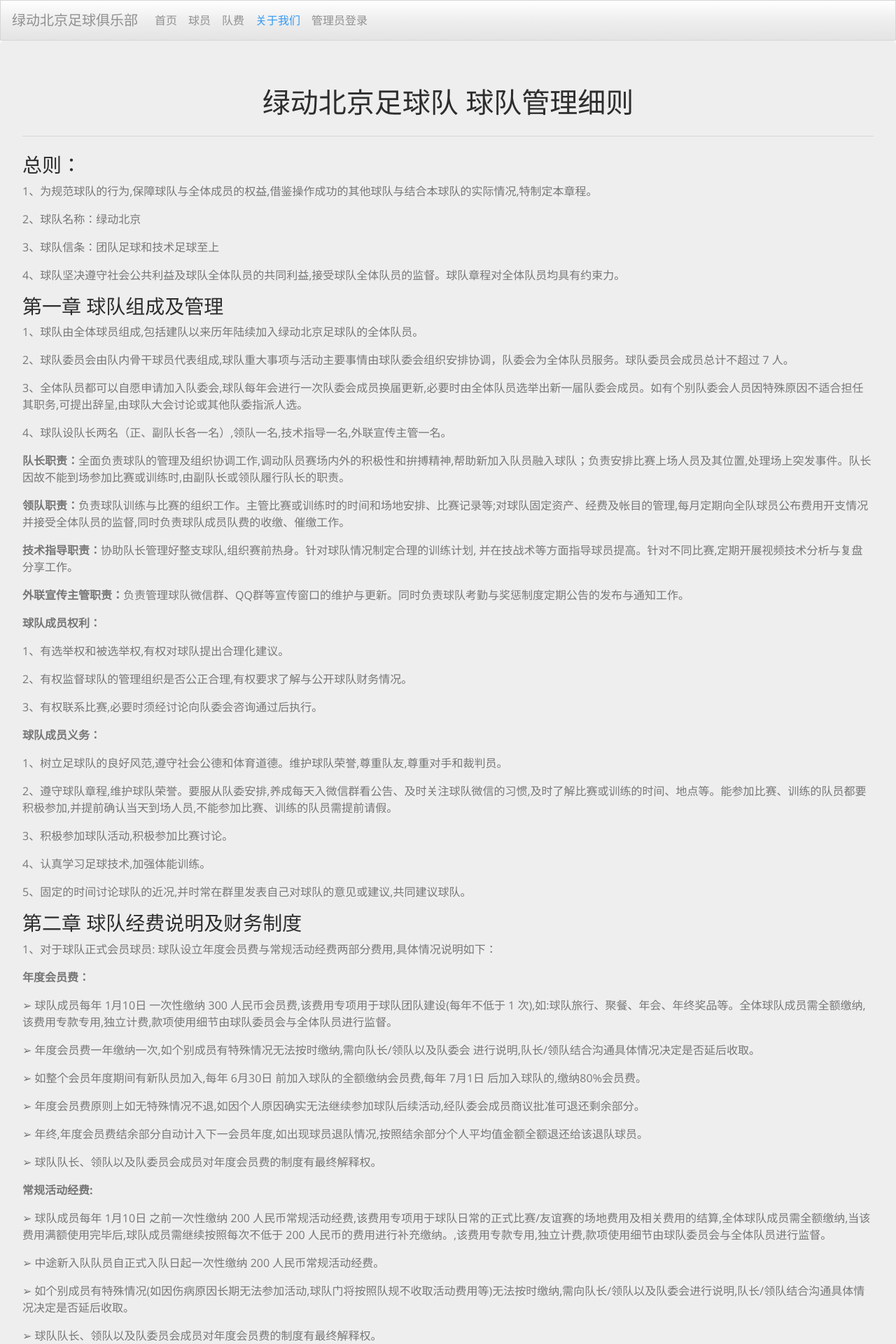
After one commit to cx9s/ldbj, a Flask app: page /about in a window 1280 px wide. The commit adds this page. Shown: the top 1920 px of the page at 70% size. Run offline with Flask 2, Linux system fonts and the light colour scheme; some libraries are stand-ins or nearby versions.

Commit message:
modify nav and about.html

```diff
--- a/script/auth/route_auth.py
+++ b/script/auth/route_auth.py
@@ -32,4 +32,4 @@ def login():
 @login_required
 def logout():
     logout_user()
-    return redirect(url_for('auth.login'))
+    return redirect(url_for('main.index'))
--- a/script/controllers/route.py
+++ b/script/controllers/route.py
@@ -15,6 +15,10 @@ def player():
 def fee():
     return render_template('fee.html')
 
+@main.route('/about')
+def about():
+    return render_template('about.html')
+
 @main.route('/editplayer')
 @login_required
 def editplayer():
--- /dev/null
+++ b/script/templates/about.html
@@ -0,0 +1,104 @@
+{% extends 'base.html' %}
+{% set active_page = 'about' %}
+{% block head %} {% endblock %}
+{% block style %} {% endblock %}
+
+{% block body %}
+    <section class="jumbotron">
+        <h1 class="display-6" style="text-align: center;">绿动北京足球队 球队管理细则</h1>
+        <hr class="my-4">
+        <h3>总则：</h3>
+        <p>1、为规范球队的行为,保障球队与全体成员的权益,借鉴操作成功的其他球队与结合本球队的实际情况,特制定本章程。</p>
+        <p>2、球队名称：绿动北京</p>
+        <p>3、球队信条：团队足球和技术足球至上</p>
+        <p>4、球队坚决遵守社会公共利益及球队全体队员的共同利益,接受球队全体队员的监督。球队章程对全体队员均具有约束力。</p>
+        <h3>第一章 球队组成及管理</h3>
+        <p>1、球队由全体球员组成,包括建队以来历年陆续加入绿动北京足球队的全体队员。</p>
+        <p>2、球队委员会由队内骨干球员代表组成,球队重大事项与活动主要事情由球队委会组织安排协调，队委会为全体队员服务。球队委员会成员总计不超过 7 人。</p>
+        <p>3、全体队员都可以自愿申请加入队委会,球队每年会进行一次队委会成员换届更新,必要时由全体队员选举出新一届队委会成员。如有个别队委会人员因特殊原因不适合担任其职务,可提出辞呈,由球队大会讨论或其他队委指派人选。</p>
+        <p>4、球队设队长两名（正、副队长各一名）,领队一名,技术指导一名,外联宣传主管一名。</p>
+        <p><strong>队长职责：</strong>全面负责球队的管理及组织协调工作,调动队员赛场内外的积极性和拚搏精神,帮助新加入队员融入球队；负责安排比赛上场人员及其位置,处理场上突发事件。队长因故不能到场参加比赛或训练时,由副队长或领队履行队长的职责。</p>
+        <p><strong>领队职责：</strong>负责球队训练与比赛的组织工作。主管比赛或训练时的时间和场地安排、比赛记录等;对球队固定资产、经费及帐目的管理,每月定期向全队球员公布费用开支情况并接受全体队员的监督,同时负责球队成员队费的收缴、催缴工作。</p>
+        <p><strong>技术指导职责：</strong>协助队长管理好整支球队,组织赛前热身。针对球队情况制定合理的训练计划, 并在技战术等方面指导球员提高。针对不同比赛,定期开展视频技术分析与复盘分享工作。</p>
+        <p><strong>外联宣传主管职责：</strong>负责管理球队微信群、QQ群等宣传窗口的维护与更新。同时负责球队考勤与奖惩制度定期公告的发布与通知工作。</p>
+        <p><strong>球队成员权利：</strong></p>
+        <p>1、有选举权和被选举权,有权对球队提出合理化建议。</p>
+        <p>2、有权监督球队的管理组织是否公正合理,有权要求了解与公开球队财务情况。</p>
+        <p>3、有权联系比赛,必要时须经讨论向队委会咨询通过后执行。</p>
+        <p><strong>球队成员义务：</strong></p>
+        <p>1、树立足球队的良好风范,遵守社会公德和体育道德。维护球队荣誉,尊重队友,尊重对手和裁判员。</p>
+        <p>2、遵守球队章程,维护球队荣誉。要服从队委安排,养成每天入微信群看公告、及时关注球队微信的习惯,及时了解比赛或训练的时间、地点等。能参加比赛、训练的队员都要积极参加,并提前确认当天到场人员,不能参加比赛、训练的队员需提前请假。</p>
+        <p>3、积极参加球队活动,积极参加比赛讨论。</p>
+        <p>4、认真学习足球技术,加强体能训练。</p>
+        <p>5、固定的时间讨论球队的近况,并时常在群里发表自己对球队的意见或建议,共同建议球队。</p>
+        <h3>第二章 球队经费说明及财务制度</h3>
+        <p>1、对于球队正式会员球员: 球队设立年度会员费与常规活动经费两部分费用,具体情况说明如下：</p>
+        <p><strong>年度会员费：</strong></p>
+        <p>➢ 球队成员每年 1月10日 一次性缴纳 300 人民币会员费,该费用专项用于球队团队建设(每年不低于 1 次),如:球队旅行、聚餐、年会、年终奖品等。全体球队成员需全额缴纳,该费用专款专用,独立计费,款项使用细节由球队委员会与全体队员进行监督。</p>
+        <p>➢ 年度会员费一年缴纳一次,如个别成员有特殊情况无法按时缴纳,需向队长/领队以及队委会 进行说明,队长/领队结合沟通具体情况决定是否延后收取。</p>
+        <p>➢ 如整个会员年度期间有新队员加入,每年 6月30日 前加入球队的全额缴纳会员费,每年 7月1日 后加入球队的,缴纳80%会员费。</p>
+        <p>➢ 年度会员费原则上如无特殊情况不退,如因个人原因确实无法继续参加球队后续活动,经队委会成员商议批准可退还剩余部分。</p>
+        <p>➢ 年终,年度会员费结余部分自动计入下一会员年度,如出现球员退队情况,按照结余部分个人平均值金额全额退还给该退队球员。</p>
+        <p>➢ 球队队长、领队以及队委员会成员对年度会员费的制度有最终解释权。</p>
+        <p><strong>常规活动经费:</strong></p>
+        <p>➢ 球队成员每年 1月10日 之前一次性缴纳 200 人民币常规活动经费,该费用专项用于球队日常的正式比赛/友谊赛的场地费用及相关费用的结算,全体球队成员需全额缴纳,当该费用满额使用完毕后,球队成员需继续按照每次不低于 200 人民币的费用进行补充缴纳。,该费用专款专用,独立计费,款项使用细节由球队委员会与全体队员进行监督。</p>
+        <p>➢ 中途新入队队员自正式入队日起一次性缴纳 200 人民币常规活动经费。</p>
+        <p>➢ 如个别成员有特殊情况(如因伤病原因长期无法参加活动,球队门将按照队规不收取活动费用等)无法按时缴纳,需向队长/领队以及队委会进行说明,队长/领队结合沟通具体情况决定是否延后收取。</p>
+        <p>➢ 球队队长、领队以及队委员会成员对年度会员费的制度有最终解释权。</p>
+        <p>2、对于球队非正式会员球员:</p>
+        <p>➢ 参加球队比赛或训练,每场均摊费用比正式会员球员多缴 10 元,多缴部分算在本次比赛或训练费用中。</p>
+        <p>➢ 原则上不可以参加球队团建活动。如想参加需经球队委员会批准,但不得参与球队奖项评选以及奖品获得。参与团建活动费用需与正式会员球员均摊。</p>
+        <p>3、财务管理责任制落实到专人(球队领队),任何人不得越权管理财务,同时队委会和队员对财务具有知情和监督权。做到有效监督和账目公开,每周定期制作活动经费明细,清晰记录球队费用支出和收入报表供大家查阅,如有疑问可向队长/领队及队委会提出。账目明细在群里公布,以便让每位队员了解自己缴纳的金额和经费去向情况。</p>
+        <h3>第三章 入队规则</h3>
+        <p>1. 入队规则与要求说明如下:</p>
+        <p>➢ 认可绿动北京足球队球队的管理模式与球队信条,与全体成员有共同价值观。</p>
+        <p>➢ 入队要求人品合格,乐于奉献,有责任感,同时积极参加球队的日常活动。</p>
+        <p>2、入队申请方法：对于想要加入球队的朋友,请与队长、领队或球队委员会联系。申请入队并参加试训的队员,参加至少二次试训(试训前两次免费),能保证出勤率,表现良好,经队委考核通过,方能成为正式队员。</p>
+        <p>3、所有球队正式队员带朋友参赛,则须在比赛前向队长、领队提出申请,队长与领队根据当场比赛的人员情况进行场上安排。</p>
+        <p>4、慎重加入在校生。</p>
+        <h3>第四章 活动办法</h3>
+        <p>1、原则上每周末进行一次比赛或内部训练,每月至少一次周中内部训练。根据实际情况可以适当调整,但应保证每月有 2~3 次比赛或训练。</p>
+        <p>2、球队比赛人员安排,原则是以经常参加活动的正式会员球员优先,再结合比赛位置人员情况决定。其他人不能擅自要求上场,必须统一服从球队安排。</p>
+        <p>3、每次训练和赛前都由教练带领队员做好热身,以免发生不必要的受伤。</p>
+        <p>4、训练态度认真,服从队委的训练安排。</p>
+        <p>5、可适时报名参加市内外的业余足球比赛。</p>
+        <p>6、所有队员必须用踢球者 APP 报名或请假,特殊情况可以跟队长、领队及队委会说明,并报送给考勤记录者。</p>
+        <p>7、组织或参与其他一些有意义的集体活动，以聚会的活动形式,延续足球比赛后的愉悦氛围,达到真正“以球会友”的活动宗旨;主要聚会形式为聚餐、K 歌、看球赛、团体旅游等(费用分摊可参考第二章)。</p>
+        <h3>第五章 考勤管理办法(适用于正式会员球员)</h3>
+        <p>1、比赛活动报名:</p>
+        <p>➢ 每周领队会在球队 APP(踢球者) / 会员QQ群 发布本周比赛正式通知,全体球员要在APP和进行报名,截止日为比赛前一天 23 点以前。不得出现待定情况。三次未反馈球员直接取消会员资格。</p>
+        <p>➢ 比赛当天临时有急事需向队长、领队或技术指导请假并提供凭证(例如车坏路上拖车、修车凭证,看病证明,事发照片等等),如无法提供任何凭证一律视为旷赛处理。</p>
+        <p>2、到场时间与赛前准备:</p>
+        <p>➢ 报名球员在比赛前 30 分钟必须到场 ,由专人带领热身,当天队长安排比赛战术,赛前 20 分钟未到场按迟到办法处理。迟到者当场缴纳 5 元罚款,归入当场比赛费用中进行均摊,如当场拒缴,本着不缴费不上场的准则处理。开赛 30 分钟未到场,按旷赛一场处理。(当天临时有急事和领队或队长请假情况除外)</p>
+        <p>3、比赛中:</p>
+        <p>➢ 队长、领队、技术指导根据报名情况提前安排好比赛阵容,尽量保证全部报名球员上场时间20 分钟以上，不满出场 20 分钟时间的球员不记录比赛费用。非会员球员,队长、领队、技术指导根据当天比赛报名情况酌情安排上场时间。</p>
+
+        <p>4、赛后:</p>
+        <p>➢ 根据报名 APP 核对到场球员,报名未到场并且没有请假球员按旷赛一场处理,并且扣除当天比赛平均费用。</p>
+        <p>5、特殊情况说明:</p>
+        <p>➢ 如比赛活动报名时在 APP 中提前请假,但比赛当天可临时加入活动的队员,由队长、领队、技术指导结合已经安排好的比赛阵容酌情安排出场时间与出场顺序。</p>
+        <p>➢ 比赛当天确实有事情无法保证开场前一定赶到的队员,需在比赛开始前 3 小时和队长、领队、技术指导沟通,结合实际情况记录该队员当日考勤与合理安排出场时间。</p>
+        <h3>第六章 比赛纪律</h3>
+        <p>球队大部分都是年轻的成年人,希望大家首先考虑尊重球队内的其他成员,对自己每一次的言词与行为负责,自我监督。</p>
+        <p>1、队员应无条件参加球队活动。比赛时,队员必须穿着球队统一发放、统一颜色的比赛服装,并根据条件佩戴护具。</p>
+        <p>2、比赛时,队员应无条件服从队长、领队、技术指导一切安排,包括点球定位球的主罚人选,并在比赛中坚定不移的贯彻队长教练的战术意图,不得干扰队长教练对比赛战术及人员的安排,更 不得擅自更改决定。如有问题,只能在比赛之后发表评论和意见,但不得进行任何人身攻击。</p>
+        <p>3、比赛时,队员应尊重裁判,尊重对手,并应服从裁判判罚、文明比赛,不得指责、谩骂裁判、对手和场外人员,也不得因任何原因与裁判、对手以及场外人员发生任何冲突。</p>
+        <p>4、比赛中,队员应积极进取、奋勇拚搏,无论是领先还是落后,都要以一种良好的精神状态完成比赛,不得无故擅自离场,更不得罢赛。</p>
+        <p>5、比赛中,队员应相互鼓励,团结奋战,不得埋怨、指责队友。</p>
+        <p>6、队员之间一律平等,不得因球技水平,个人背景或其它因素歧视队友。</p>
+        <p>7、发扬良好的赛场作风,服从裁判,尊重对手,严于律己,宽以待人,保持高昂的斗志。</p>
+        <p><strong>违反场上纪律处罚</strong></p>
+        <p>1、对拒不服从裁判判罚的、对对手施以恶劣动作报复的、对谩骂、侮辱裁判、队友、对手及场外观众的队员,在劝阻、制止无效时,视情节而定,队委会成员有权做出换该队员下场的处罚。</p>
+        <p>2、对不听从战术、人员安排者,在提醒无效时,视情况而定,队委会成员有权做出换该队员下场的处罚。</p>
+        <p>3、对比赛中场上队员无故离场者,禁赛三场。</p>
+        <p><strong>其它处罚</strong></p>
+        <p>1、违反国家法律法规、严重违反球队规章制度、损害球队利益者,一律开除。</p>
+        <p>2、对球队内部拉帮结派,恶意报复者,立刻开除出队。</p>
+        <p>3、发生球场暴力,由队委讨论决定是否开除出队。</p>
+        <h3>附则:</h3>
+        <p>1、以上全部规定最终解释权归队长、领队、队委会所有。</p>
+        <p>2、以上全部规定由队长、领队、队委会牵头,每 6-12 个月进行一次修订,由全体队员对修订过程进行监督。</p>
+    </section>
+{% endblock %}
+
+{% block jscript %} {% endblock %}
--- a/script/templates/base.html
+++ b/script/templates/base.html
@@ -24,23 +24,35 @@
         <span class="navbar-toggler-icon"></span>
       </button>
 
-        {% set navigation = [
+        {% if current_user.username == 'admin' %}
+            {% set navigation = [
                                 ('/', 'index', '首页'),
                                 ('/player', 'player', '球员'),
                                 ('/fee', 'fee', '队费'),
-                                ('/about', 'about', 'About'),
+                                ('/about', 'about', '关于我们'),
                                 ('/editplayer', 'editplayer', '修改球员'),
-                                ('/editfee', 'editfee', '更新队费')
-                            ] -%}
+                                ('/editfee', 'editfee', '更新队费'),
+                                ('/auth/logout', 'logout', '退出登录'),
+                                ] -%}
+
+            {% else %}
+            {% set navigation = [
+                                ('/', 'index', '首页'),
+                                ('/player', 'player', '球员'),
+                                ('/fee', 'fee', '队费'),
+                                ('/about', 'about', '关于我们'),
+                                ('/auth/login', 'login', '管理员登录')
+                                ] -%}
+        {% endif%}
+
         {% set active_page = active_page|default('index') -%}
-
       <div class="collapse navbar-collapse" id="navbarColor03">
         <ul class="navbar-nav mr-auto">
             {% for href, id, caption in navigation %}
             <li class="nav-item{%if id == active_page %} active{% endif %}">
                 <a class="nav-link" href="{{href|e}}">{{caption|e}}</a>
             </li>
-            {% endfor%}
+            {% endfor %}
         </ul>
       </div>
     </nav>
```
